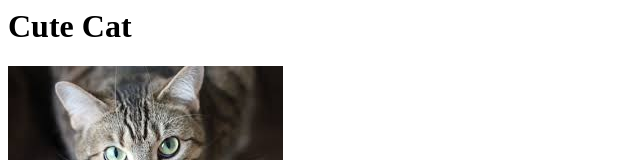
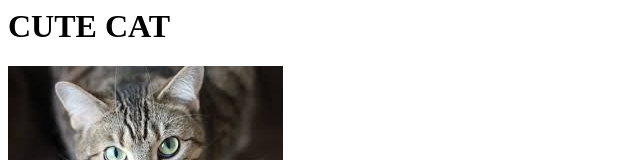
Before and after one commit to akolkarsohan/github-codedeploy, a plain HTML site: page files/index.html in a window 1280 px wide. Shown: the top 160 px of the page, without its empty margins (0-640 px from the left). Drawn offline with Linux system fonts and the light colour scheme.

Commit message:
minor change in case

```diff
--- a/files/index.html
+++ b/files/index.html
@@ -1,7 +1,7 @@
 <html>
 
 	<body bgcolor:"blue">
-		<h1>Cute Cat</h1>
+		<h1>CUTE CAT</h1>
 			<img src="download.jpg" alt="Cute Cat">
 	</body>
 </html>
```
